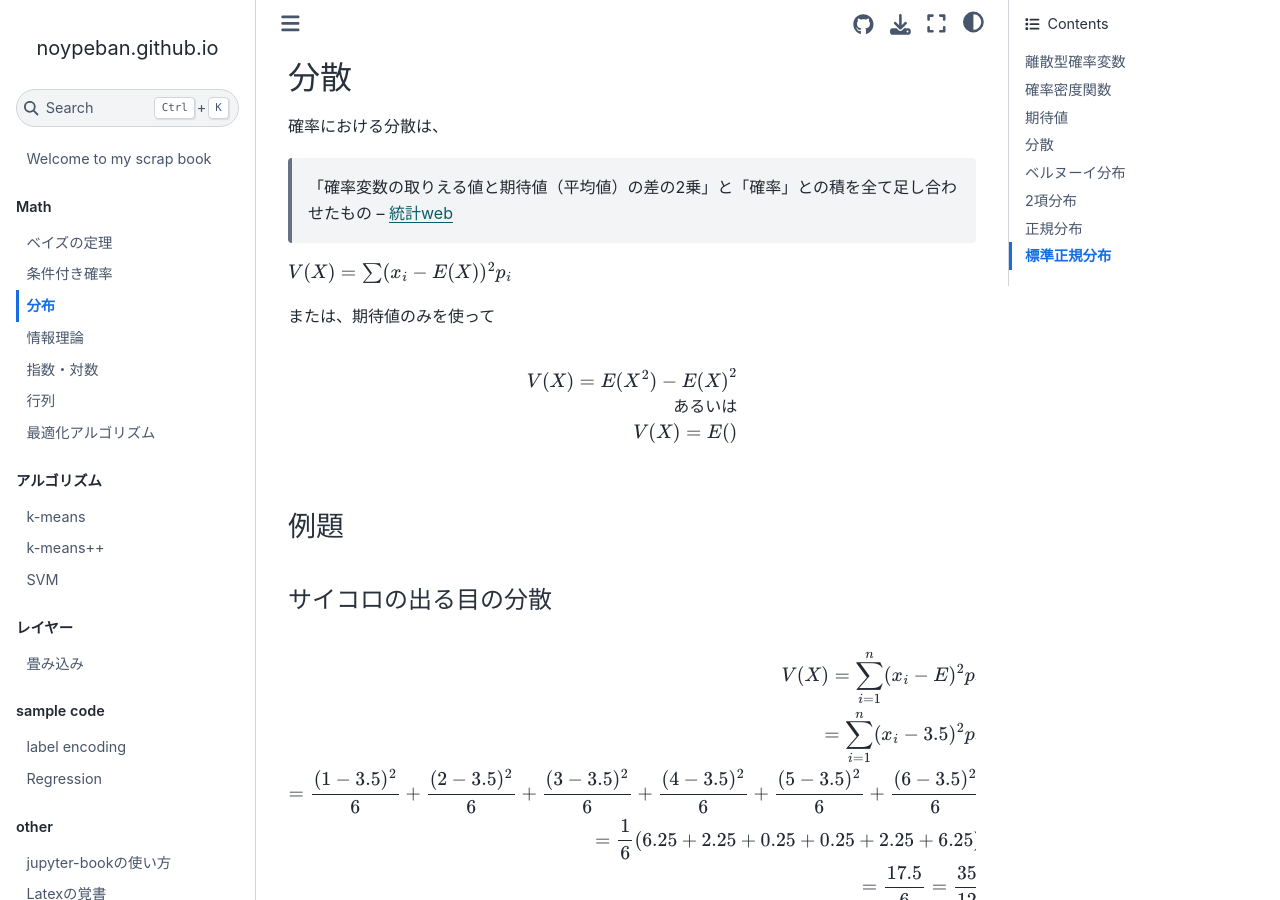
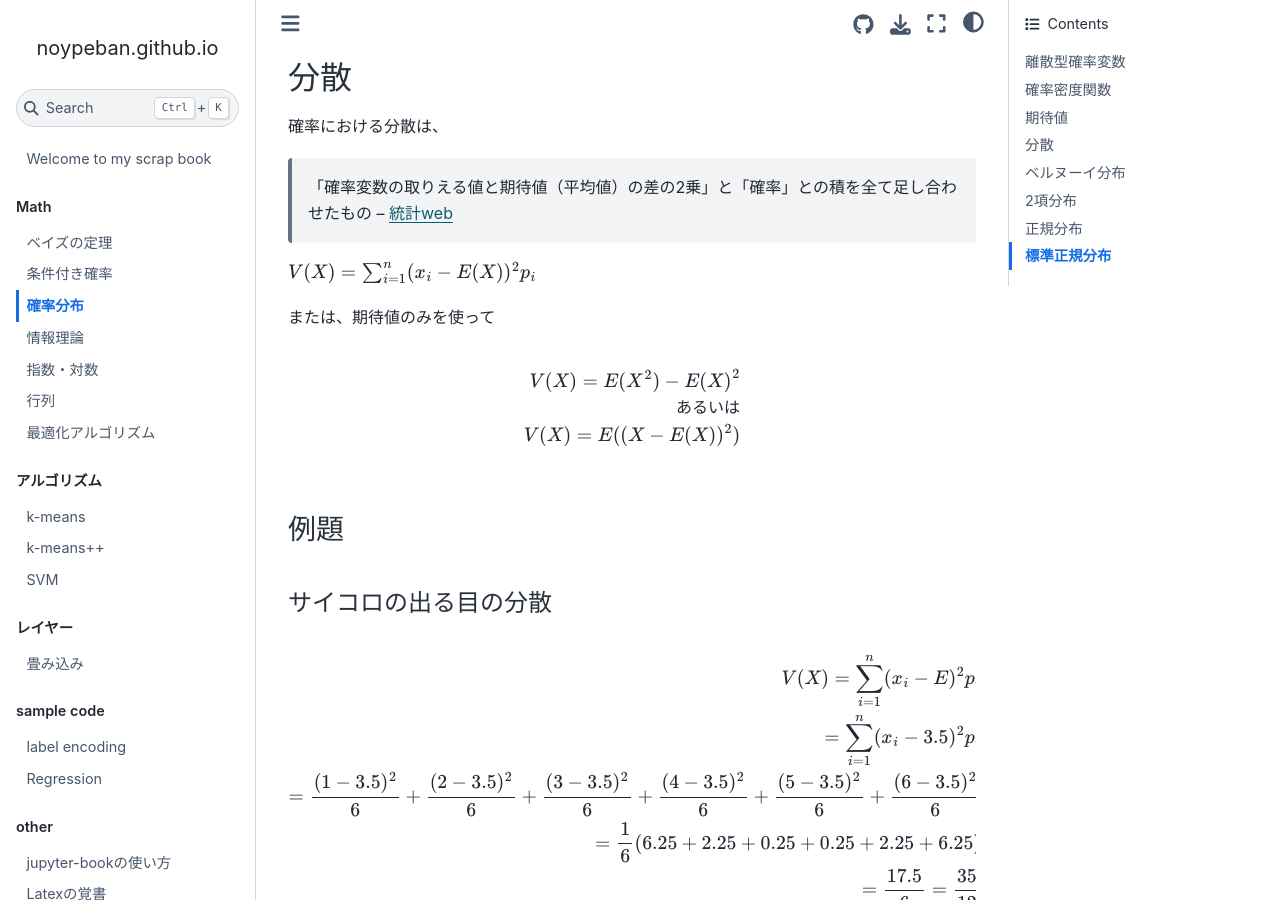
Before and after one commit to noypeban/noypeban.github.io, a Jupyter Book: the page built from math/distribution.md, in a window 1280 px wide and 900 px high, scrolled down 1675 px. Built offline with Jupyter Book 1.0.4 settings and Sphinx 7.4.7 and the Sphinx Book theme 1.1.4, drawn with Linux system fonts in a browser that asks for light colours.

Commit message:
added 分散の公式など

```diff
--- a/math/distribution.md
+++ b/math/distribution.md
@@ -1,4 +1,4 @@
-# 分布
+# 確率分布
 
 ## 離散型確率変数
 
@@ -58,14 +58,14 @@ $$
 > 「確率変数の取りえる値と期待値（平均値）の差の2乗」と「確率」との積を全て足し合わせたもの
 > -- [統計web](https://bellcurve.jp/statistics/course/6716.html)
 
-$V(X) = \sum (x_i - E(X))^2 p_i$
+$V(X) = \sum_{i=1}^n (x_i - E(X))^2 p_i$
 
 または、期待値のみを使って
 
 $$
 V(X) = E(X^2)-{E(X)}^2\\
 あるいは\\
-V(X) = E{()}
+V(X) = E{((X-E(X))^2)}
 $$
 
 ### 例題
```
Also changed, not shown: layer/conv.md (+1 -0 lines).
